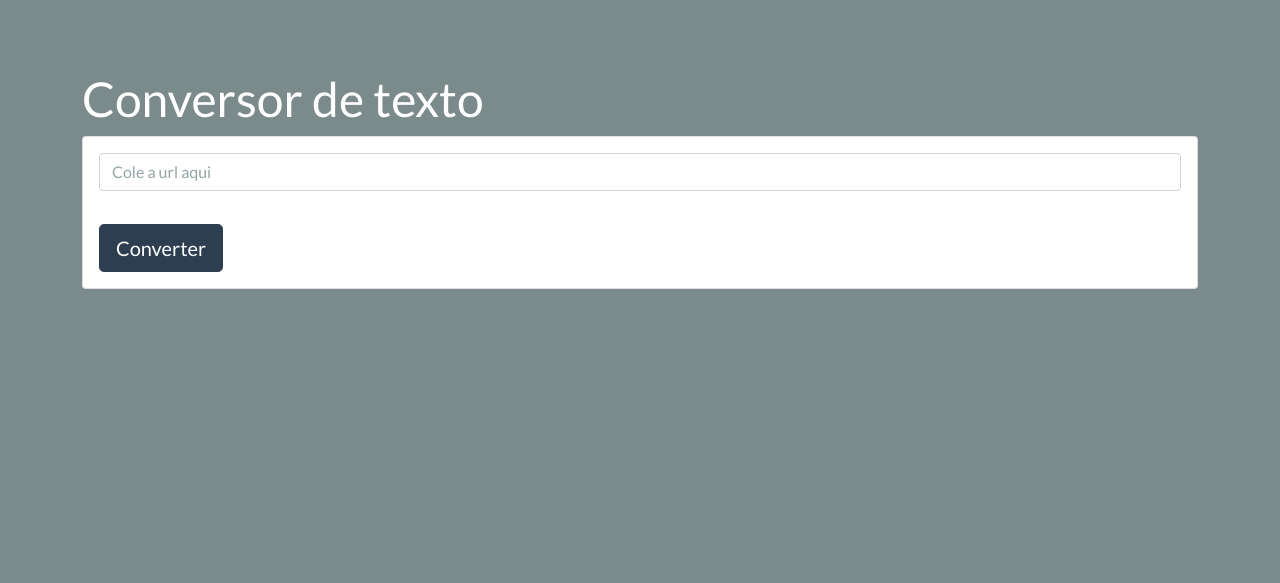
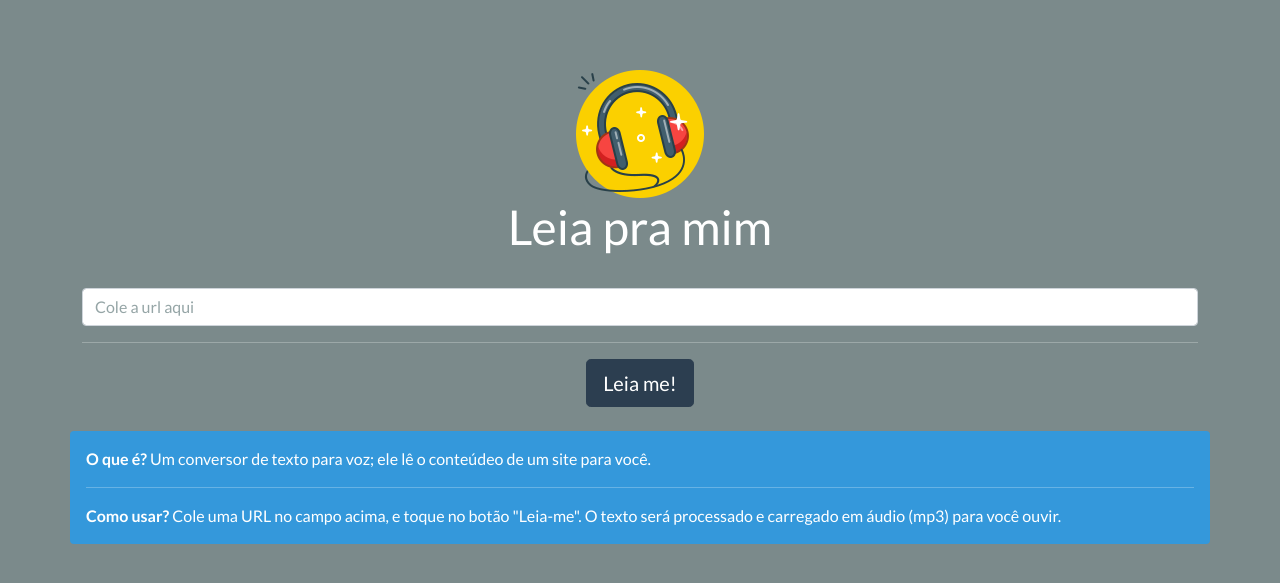
Before and after one commit to t3rcio/ttsplatform, a Django app: page / in a window 1280 px wide. Shown: the top 583 px of the page. Run offline with Django 4.2, Linux system fonts and the light colour scheme; some libraries are stand-ins or nearby versions.

Commit message:
WIP melhora interface

```diff
--- a/app/templates/index.html
+++ b/app/templates/index.html
@@ -2,7 +2,7 @@
 <!DOCTYPE html>
 <html lang="en">
     <head>
-        <title>TTS</title>
+        <title>Leia pra mim</title>
         <meta charset="utf-8">
         <meta name="viewport" content="width=device-width, initial-scale=1">
         <link rel="stylesheet" href="{% static 'css/bootstrap.min.css'%}">
@@ -19,10 +19,11 @@
                         let data = JSON.parse(this.responseText);
                         if (data.progress){
                             $("#loadingModal").modal('show');
-                            $("#progressbar").css("width", data.progress);
+                            $("#progressbar").css("width", data.progress + '%');
+                            $("#descricao").text(data.descricao)
                         }
                         if (data.loadaudio){
-                            setTimeout(window.location = '{{APP_URL}}/ide/' + data.loadaudio, 1000);
+                            setTimeout(window.location = '{{APP_URL}}/ide/' + data.loadaudio, 3000);
                         }
                     }
                     req.open("GET", url);
@@ -45,22 +46,28 @@
     <body class="bg-dark" style="padding:70px;">
         <div class="container-fluid">
             <div class="row">
-                <div class="col-12 text-white">
+                <div class="col-12 text-white text-center">
+                    <img src="{% static 'imgs/headphones.png' %}" alt="headphones.png" title="Fones"/>
                     <h1>
-                        Conversor de texto
+                        Leia pra mim
                     </h1>
-                    <div class="card">
-                        <div class="card-body tex-center">
+                    <br/>
                     <form id="form" action="{% url 'home' %}" method="POST">
                         {% csrf_token %}
                         <div class="form-group">
-                                  <input type="url" placeholder="Cole a url aqui" name="url" class="form-control" id="url">
+                            <input type="url" required placeholder="Cole a url aqui" name="url" class="form-control text-lg" id="url">
                         </div>
                         <hr/>
-                                <button type="button" onclick="submete()" class="btn btn-lg btn-primary">Converter</button>
+                        <button type="submit" class="btn btn-lg btn-primary">Leia me!</button>
                     </form>
+                    <br/>
                 </div>
-                    </div>
+                <div class="alert alert-info text-left">
+                    <strong>O que é?</strong>
+                    Um conversor de texto para voz; ele lê o conteúdeo de um site para você.
+                    <hr/>
+                    <strong>Como usar?</strong>
+                    Cole uma URL no campo acima, e toque no botão "Leia-me". O texto será processado e carregado em áudio (mp3) para você ouvir.
                 </div>
             </div>
         </div>
@@ -69,7 +76,7 @@
               <!-- Modal content-->
               <div class="modal-content">
                 <div class="modal-header">
-                  <h4 class="modal-title">Carregando</h4>
+                  <h4 id="descricao" class="modal-title">Processando</h4>
                 </div>
                 <div class="modal-body">
                     <div class="progress">
```
Also changed, not shown: app/templates/result.html (+7 -10 lines), app/templates/imgs/headphones.png (added). Lines whose indentation alone changed are shown as unchanged.
